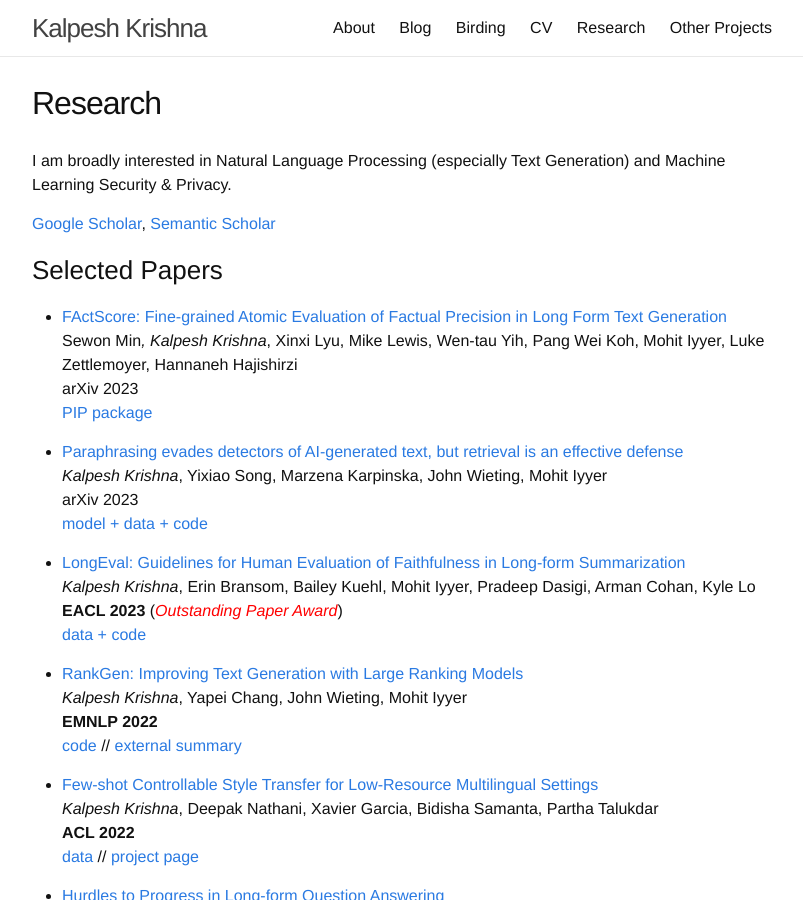
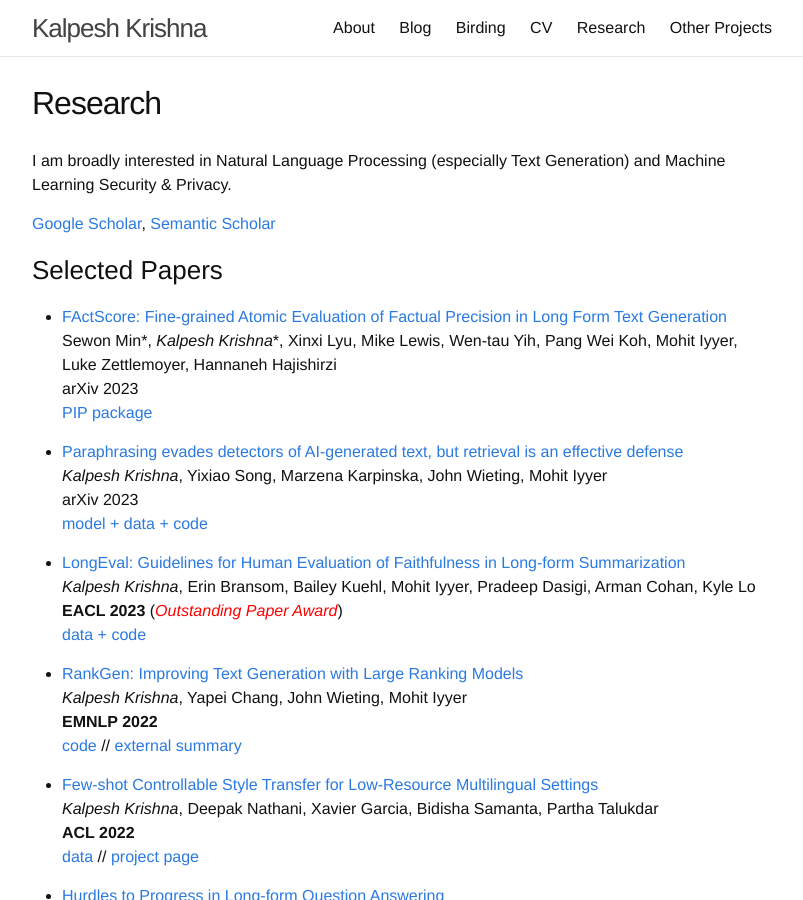
Before and after one commit to martiansideofthemoon/martiansideofthemoon.github.io, a Jekyll site: the page built from _pages/research.md, in a window 1280 px wide and 900 px high. Shown: the whole window, without its empty margins (238-1041 px from the left). Built offline with Jekyll 4.4.1, drawn with Linux system fonts in a browser that asks for light colours; comment, search, counter and statistics services are not loaded.

```diff
--- a/_pages/research.md
+++ b/_pages/research.md
@@ -11,7 +11,7 @@ I am broadly interested in Natural Language Processing (especially Text Generati
 ### Selected Papers
 
 * [FActScore: Fine-grained Atomic Evaluation of Factual Precision in Long Form Text Generation](https://arxiv.org/abs/2305.14251)
-Sewon Min*, <i>Kalpesh Krishna</i>*, Xinxi Lyu, Mike Lewis, Wen-tau Yih, Pang Wei Koh, Mohit Iyyer, Luke Zettlemoyer, Hannaneh Hajishirzi
+Sewon Min\*, <i>Kalpesh Krishna</i>\*, Xinxi Lyu, Mike Lewis, Wen-tau Yih, Pang Wei Koh, Mohit Iyyer, Luke Zettlemoyer, Hannaneh Hajishirzi
 arXiv 2023
 [PIP package](https://pypi.org/project/factscore)
 
```
